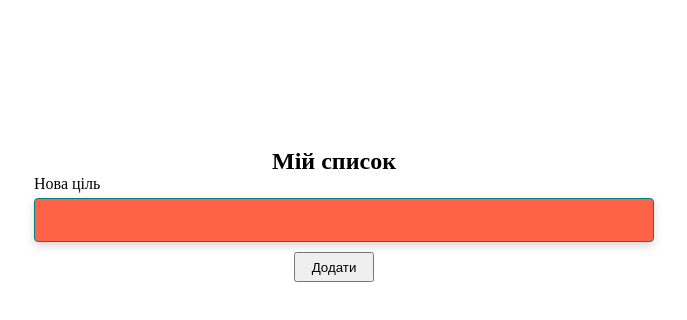
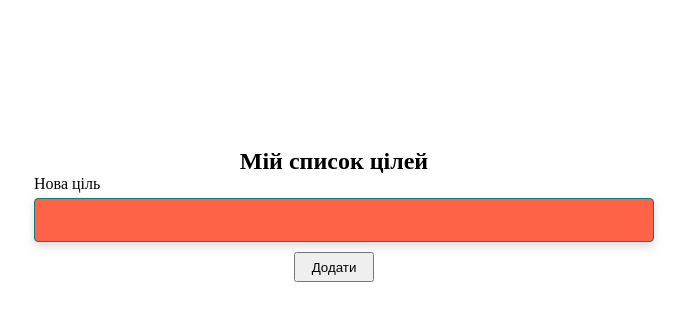
Before and after one commit to SKhrebtan/myList, a website built with Parcel: page src/index.html in a window 1280 px wide. Shown: the whole page, without its empty margins (306-993 px from the left). Built offline with nearby package versions, Linux system fonts and the light colour scheme.

Commit message:
update h1

```diff
--- a/src/index.html
+++ b/src/index.html
@@ -9,7 +9,7 @@
   </head>
   <body>
     <section class="hero-section">
-      <h1 class="hero-title">Мій список</h1>
+      <h1 class="hero-title">Мій список цілей</h1>
       <label name="name"
         >Нова ціль
         <input type="text" class="input" />
```
